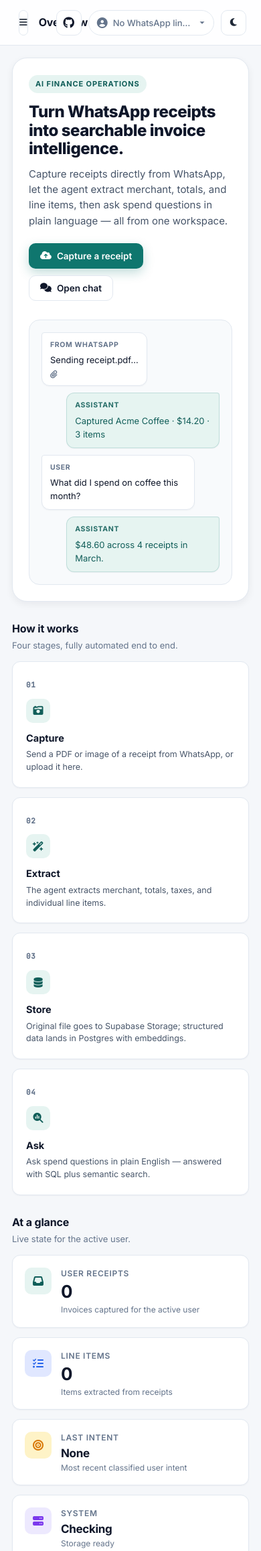
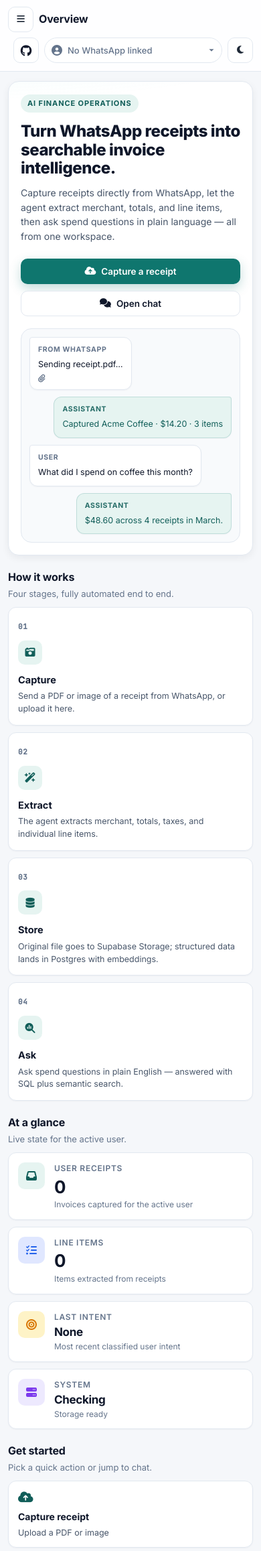
Before and after one commit to Abby263/whatsapp-invoice-assistant, a Flask app: page / in a window 390 px wide. Shown: the top 2315 px of the page at 67% size. Run offline with Flask 3, Linux system fonts and the light colour scheme.

Commit message:
Improve mobile workspace layout (#58)

```diff
--- a/ui/static/css/style.css
+++ b/ui/static/css/style.css
@@ -133,6 +133,10 @@ html, body {
     height: 100%;
 }
 
+html {
+    overflow-x: hidden;
+}
+
 body {
     font-family: 'Inter', system-ui, -apple-system, BlinkMacSystemFont, 'Segoe UI', sans-serif;
     background-color: var(--app-bg);
@@ -140,6 +144,7 @@ body {
     line-height: 1.55;
     -webkit-font-smoothing: antialiased;
     text-rendering: optimizeLegibility;
+    overflow-x: hidden;
 }
 
 button {
@@ -312,6 +318,7 @@ input, select, textarea {
     display: flex;
     flex-direction: column;
     min-width: 0;
+    max-width: 100vw;
 }
 
 .app-topbar {
@@ -2149,18 +2175,121 @@ input, select, textarea {
 }
 
 @media (max-width: 640px) {
+    :root {
+        --topbar-h: 112px;
+    }
+
+    .app-topbar {
+        align-items: center;
+        flex-wrap: wrap;
+        gap: 8px;
+        min-height: auto;
+        padding: 10px 12px;
+    }
+
+    .topbar-title {
+        flex: 1 1 calc(100% - 96px);
+    }
+
+    .topbar-actions {
+        order: 3;
+        width: 100%;
+        min-width: 0;
+        justify-content: space-between;
+        gap: 8px;
+        overflow-x: auto;
+        padding-bottom: 2px;
+        scrollbar-width: none;
+        -webkit-overflow-scrolling: touch;
+    }
+
+    .topbar-actions::-webkit-scrollbar {
+        display: none;
+    }
+
+    .topbar-auth {
+        flex: 0 0 auto;
+    }
+
+    .topbar-user {
+        flex: 1 1 0;
+        min-width: 0;
+        padding-left: 10px;
+        padding-right: 8px;
+    }
+
+    .topbar-user-select {
+        width: 100%;
+        max-width: none;
+        min-width: 0;
+    }
+
+    .topbar-icon-btn,
+    .topbar-github-link {
+        flex: 0 0 auto;
+    }
+
     .app-content {
+        padding: 14px 12px 18px;
+    }
+
+    .section {
+        margin-top: 20px;
+    }
+
+    .section-head {
+        margin-bottom: 10px;
+    }
+
+    .hero-card {
+        gap: 18px;
         padding: 18px;
+        border-radius: var(--radius-lg);
     }
 
     .hero-copy h2 {
         font-size: 24px;
+    }
+
+    .hero-copy p {
+        font-size: 14px;
+    }
+
+    .hero-actions,
+    .card-body-actions,
+    .settings-actions-row {
+        flex-direction: column;
+    }
+
+    .hero-actions .btn,
+    .card-body-actions .btn,
+    .settings-actions-row .btn,
+    .settings-actions-row .action-btn {
+        width: 100%;
+        justify-content: center;
+    }
+
+    .hero-illustration {
+        padding: 12px;
+        min-height: 0;
+    }
+
+    .hero-bubble {
+        max-width: 100%;
+        font-size: 12.5px;
     }
 
     .pipeline-grid,
     .quick-grid,
     .metric-grid {
         grid-template-columns: 1fr;
+        gap: 10px;
+    }
+
+    .pipeline-card,
+    .quick-card,
+    .metric-card {
+        padding: 14px;
     }
 
     .token-grid {
@@ -2173,10 +2302,6 @@ input, select, textarea {
 
     .topbar-title p {
         display: none;
-    }
-
-    .topbar-user-select {
-        max-width: 140px;
     }
 
     .auth-status,
--- a/ui/templates/index.html
+++ b/ui/templates/index.html
@@ -17,7 +17,7 @@
             document.documentElement.dataset.theme = savedTheme;
         }
     </script>
-    <link rel="stylesheet" href="{{ url_for('static', filename='css/style.css', v='20260519-routes') }}">
+    <link rel="stylesheet" href="{{ url_for('static', filename='css/style.css', v='20260519-mobile') }}">
     <link rel="stylesheet" href="https://cdnjs.cloudflare.com/ajax/libs/font-awesome/6.4.0/css/all.min.css">
     <link rel="preconnect" href="https://fonts.googleapis.com">
     <link rel="preconnect" href="https://fonts.gstatic.com" crossorigin>
@@ -799,6 +799,6 @@
     </div>
 
     <!-- Scripts -->
-    <script src="{{ url_for('static', filename='js/app.js', v='20260518-review') }}"></script>
+    <script src="{{ url_for('static', filename='js/app.js', v='20260519-mobile') }}"></script>
 </body>
 </html>
```
Also changed, not shown: other parts of ui/static/css/style.css (+183 -3 lines), ui/static/js/app.js (+44 -3 lines).
